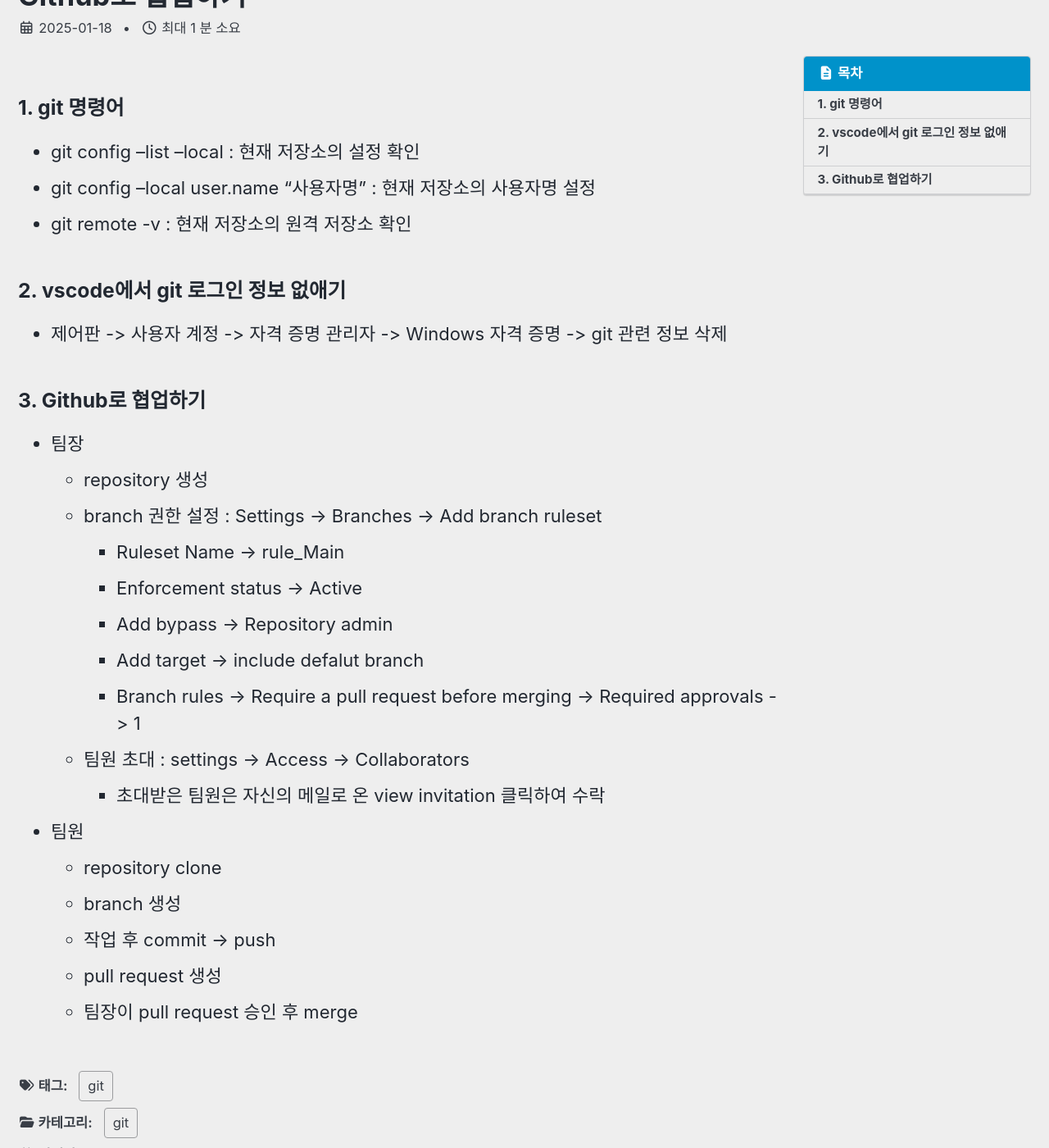
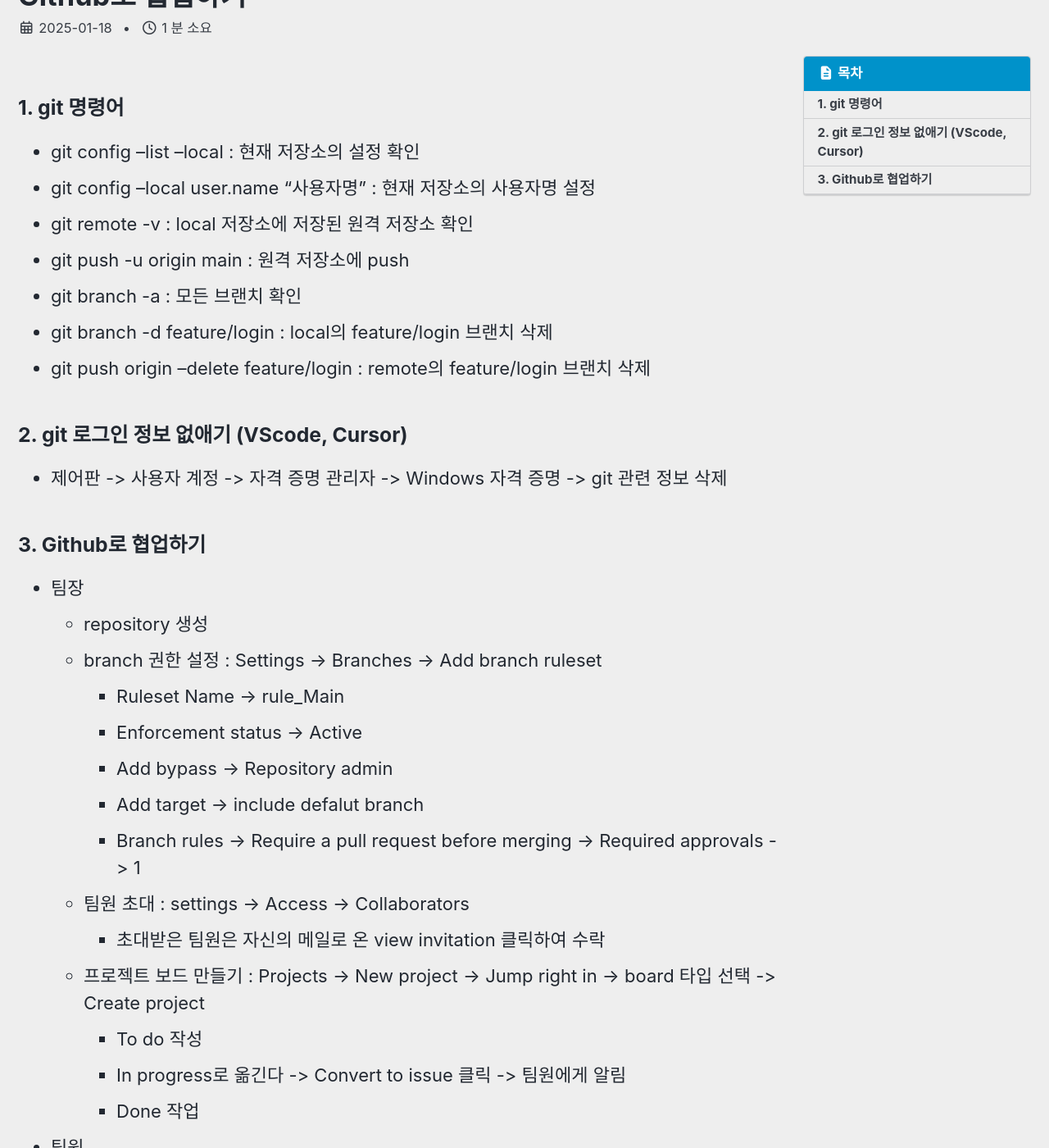
Before and after one commit to ext10fs/ext10fs.github.io, a Jekyll site: the page built from _posts/2025-01-18-Github.md, in a window 1280 px wide and 1400 px high, scrolled down 200 px. Shown: the whole window at 82% size. Built offline with Jekyll 4.4.1, drawn with Linux system fonts in a browser that asks for light colours; cached includes are drawn as plain includes; some of the changed text lies outside the part shown.

Commit message:
update _posts/2025-01-18-Github.md

```diff
--- a/_posts/2025-01-18-Github.md
+++ b/_posts/2025-01-18-Github.md
@@ -9,9 +9,13 @@ tags: [git]
 
 - git config --list --local : 현재 저장소의 설정 확인
 - git config --local user.name "사용자명" : 현재 저장소의 사용자명 설정
-- git remote -v : 현재 저장소의 원격 저장소 확인
+- git remote -v : local 저장소에 저장된 원격 저장소 확인
+- git push -u origin main : 원격 저장소에 push
+- git branch -a : 모든 브랜치 확인
+- git branch -d feature/login : local의 feature/login 브랜치 삭제
+- git push origin --delete feature/login : remote의 feature/login 브랜치 삭제
 
-### 2. vscode에서 git 로그인 정보 없애기
+### 2. git 로그인 정보 없애기 (VScode, Cursor)
 
 - 제어판 -> 사용자 계정 -> 자격 증명 관리자 -> Windows 자격 증명 -> git 관련 정보 삭제
 
@@ -27,10 +31,15 @@ tags: [git]
     - Branch rules -> Require a pull request before merging -> Required approvals -> 1
   - 팀원 초대 : settings -> Access -> Collaborators
     - 초대받은 팀원은 자신의 메일로 온 view invitation 클릭하여 수락
+  - 프로젝트 보드 만들기 : Projects -> New project -> Jump right in -> board 타입 선택 -> Create project
+    - To do 작성
+    - In progress로 옮긴다 -> Convert to issue 클릭 -> 팀원에게 알림
+    - Done 작업
 
 - 팀원
+  - 팀장이 초대 메일 보내줌 -> view invitation 클릭 -> accept invitation 클릭
+  - 해당 repository -> project 탭 -> 프로젝트 선택 -> In progress에 작업 할당 (assign to self, create branch)
   - repository clone
-  - branch 생성
   - 작업 후 commit -> push
   - pull request 생성
   - 팀장이 pull request 승인 후 merge
```
